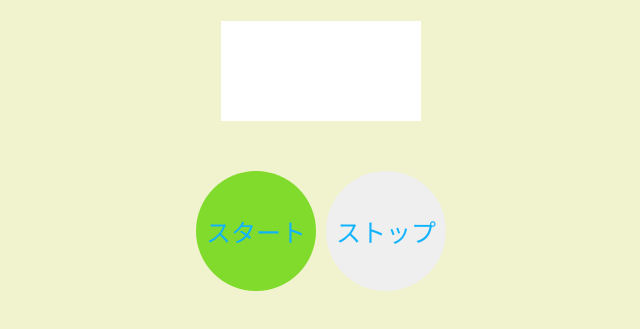
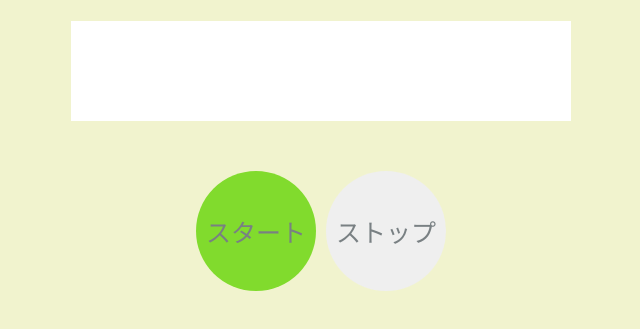
Before and after one commit to karui38kota/puron.github.io, a plain HTML site: page index.html in a window 1280 px wide. Shown: the part 97-426 px from the top of the page, without its empty margins (319-959 px from the left). Drawn offline with Linux system fonts and the light colour scheme.

Commit message:
Update style.css

```diff
--- a/style.css
+++ b/style.css
@@ -11,12 +11,12 @@ div{
     display: inline-block;
     height: 100px;
     line-height: 100px;
-    width: 200px;
+    width: 500px;
 }
 button{
     border: none;
     border-radius: 50%;
-    color: #12b3fd;
+    color: #798083;
     font-size: 25px;
     height: 120px;
     width: 120px;
```
